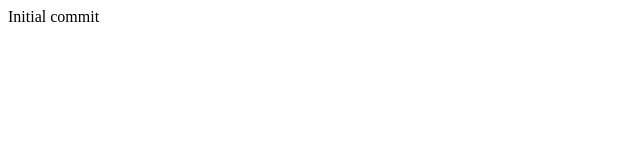
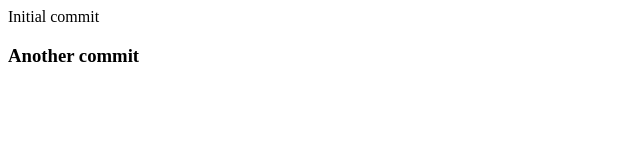
Before and after one commit to Winmemeko/utycc_project, a plain HTML site: page index.html in a window 1280 px wide. Shown: the whole page, without its empty margins (0-640 px from the left). Drawn offline with Linux system fonts and the light colour scheme.

Commit message:
another commit

```diff
--- a/index.html
+++ b/index.html
@@ -3,5 +3,6 @@
 </head>
 <body>
 	Initial commit
+	<h3>Another commit</h3>
 </body>
 </html>
```
